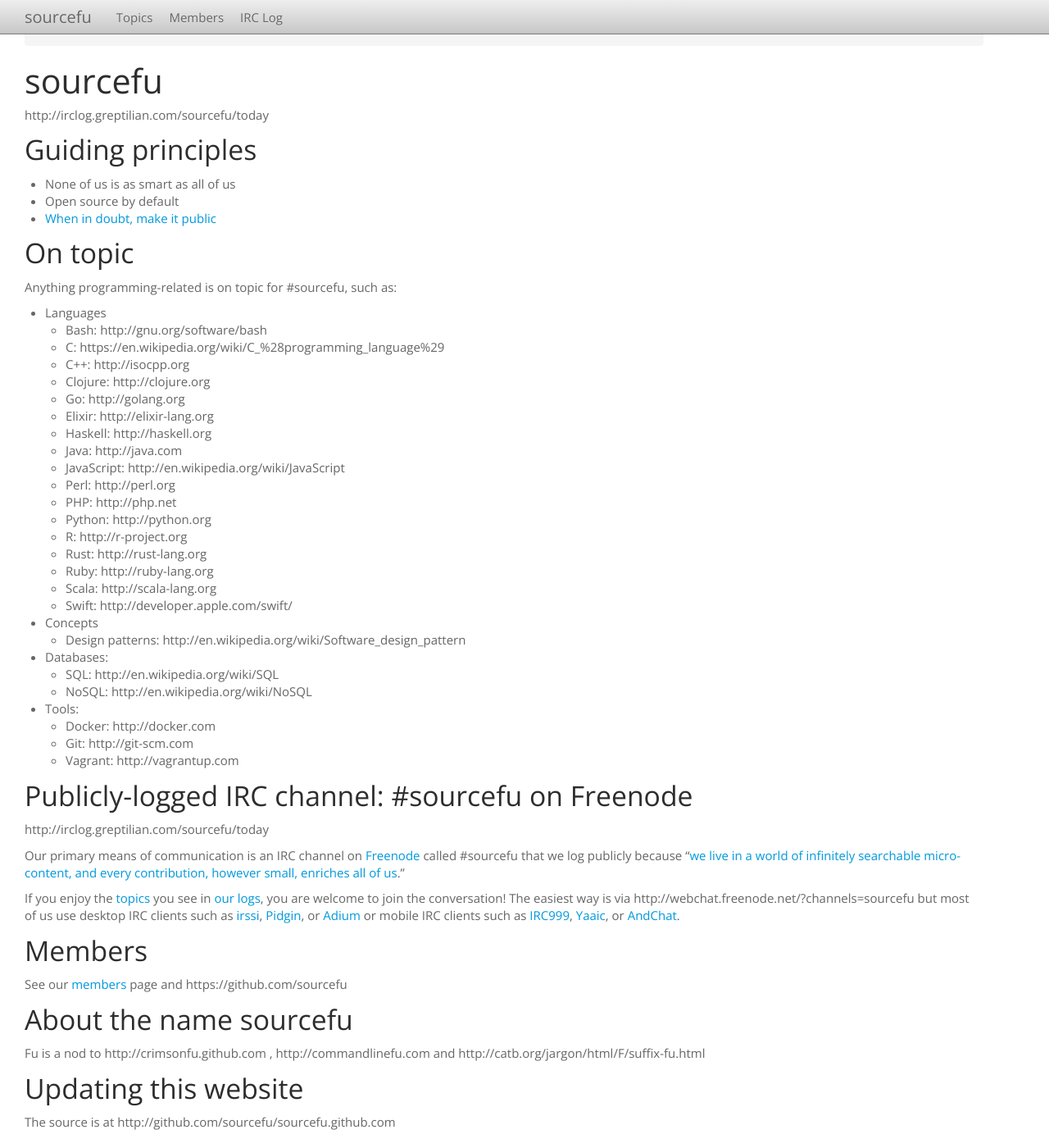
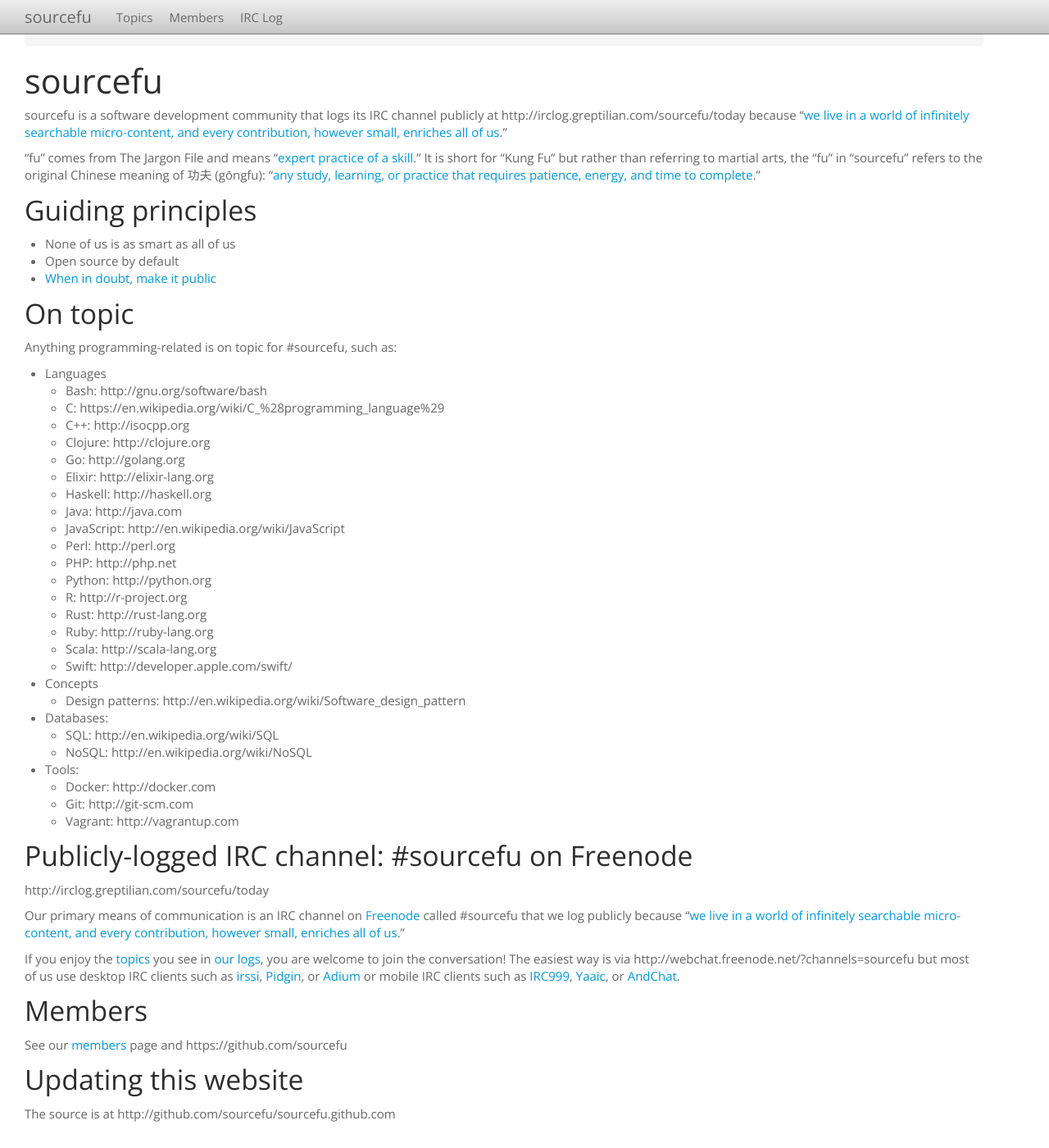
Before and after one commit to sourcefu/sourcefu.github.com, a Jekyll site: the page built from index.md, in a window 1280 px wide and 1400 px high. Shown: the whole window at 82% size. Built offline with Jekyll 4.4.1, drawn with Linux system fonts in a browser that asks for light colours; Markdown is read by kramdown in place of the engine named in the settings.

Commit message:
explain the term "sourcefu" better

```diff
--- a/index.md
+++ b/index.md
@@ -2,7 +2,12 @@
 layout: default
 title: sourcefu
 ---
-http://irclog.greptilian.com/sourcefu/today
+sourcefu is a software development community that logs its IRC channel publicly at http://irclog.greptilian.com/sourcefu/today because "[we live in a world of infinitely searchable micro-content, and every contribution, however small, enriches all of us](http://www.codinghorror.com/blog/2007/04/when-in-doubt-make-it-public.html)."
+
+"fu" comes from The Jargon File and means "[expert practice of a skill][jargonfile-fu]." It is short for "Kung Fu" but rather than referring to martial arts, the "fu" in "sourcefu" refers to the original Chinese meaning of 功夫 (gōngfu): "[any study, learning, or practice that requires patience, energy, and time to complete][wikipedia-kungfu]."
+
+[jargonfile-fu]: http://catb.org/jargon/html/F/suffix-fu.html
+[wikipedia-kungfu]: https://en.wikipedia.org/wiki/Kung_fu_%28term%29
 
 ## Guiding principles
 
@@ -28,10 +33,6 @@ If you enjoy the [topics](topics) you see in [our logs][logs], you are welcome t
 
 See our [members](members) page and https://github.com/sourcefu
 
-## About the name sourcefu
-
-Fu is a nod to http://crimsonfu.github.com , http://commandlinefu.com and http://catb.org/jargon/html/F/suffix-fu.html
-
 ## Updating this website
 
 The source is at http://github.com/sourcefu/sourcefu.github.com
```
